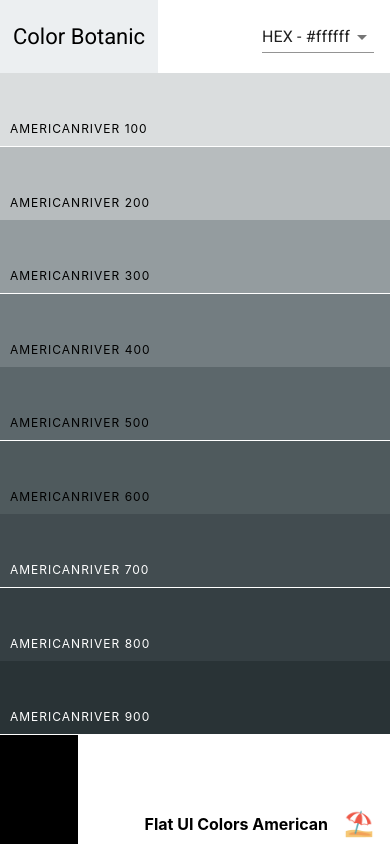
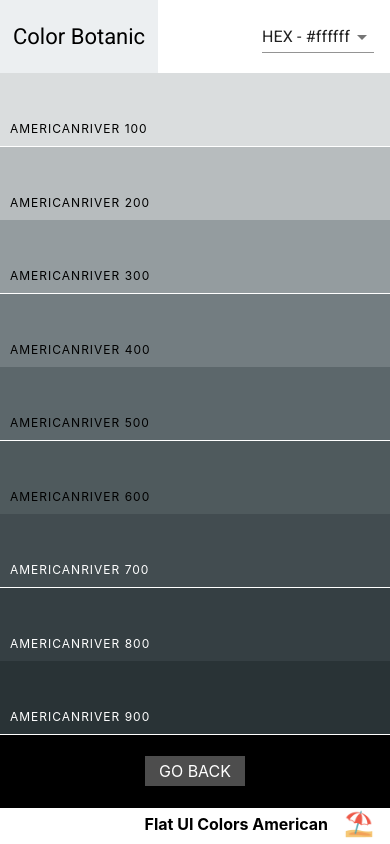
Before and after one commit to appsius/Color_Botanic, a React (Create React App) app: page /palette/flat-ui-colors-american/americanriver in a window 390 px wide. Shown: the top 844 px of the page. Built offline with nearby package versions, Linux system fonts and the light colour scheme.

Commit message:
Make Color Box Responsive

```diff
--- a/src/styles/ColorBoxStyles.js
+++ b/src/styles/ColorBoxStyles.js
@@ -15,11 +15,11 @@ export default {
     },
     [sizes.down('lg')]: {
       width: '25%',
-      height: props => (props.showingFullPalette ? '20%' : '50%')
+      height: props => (props.showingFullPalette ? '20%' : '33.3333%')
     },
     [sizes.down('md')]: {
       width: '50%',
-      height: props => (props.showingFullPalette ? '10%' : '50%')
+      height: props => (props.showingFullPalette ? '10%' : '20%')
     },
     [sizes.down('xs')]: {
       width: '100%',
@@ -120,7 +120,10 @@ export default {
       textAlign: 'center',
       marginBottom: '0',
       padding: '1rem',
-      textTransform: 'uppercase'
+      textTransform: 'uppercase',
+      [sizes.down('xs')]: {
+        fontSize: '5rem'
+      }
     },
     '& p': {
       fontSize: '2rem',
--- a/src/styles/PaletteStyles.js
+++ b/src/styles/PaletteStyles.js
@@ -1,3 +1,4 @@
+import sizes from './sizes';
 export default {
   Palette: {
     height: '100vh',
@@ -35,6 +36,18 @@ export default {
       textTransform: 'uppercase',
       border: 'none',
       textDecoration: 'none'
+    },
+    [sizes.down('lg')]: {
+      width: '25%',
+      height: '33.33333%'
+    },
+    [sizes.down('md')]: {
+      width: '50%',
+      height: '20%'
+    },
+    [sizes.down('xs')]: {
+      width: '100%',
+      height: '10%'
     }
   }
 };
```
